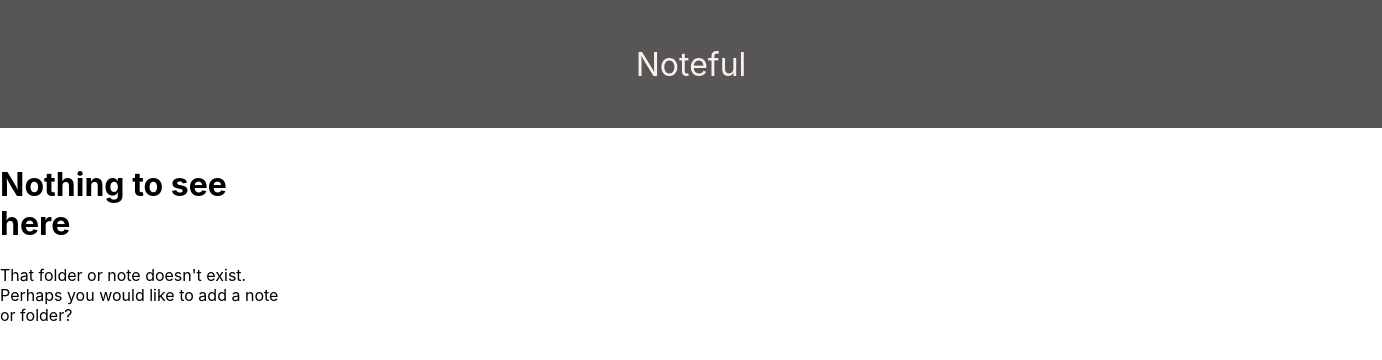
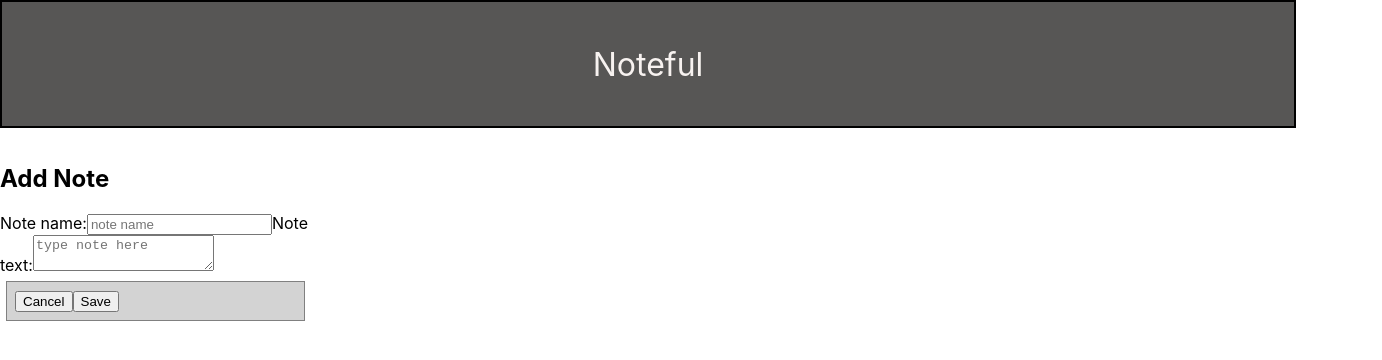
Before and after one commit to kim-mccallum/Noteful, a React (Create React App) app: page /add-note in a window 1280 px wide. Shown: the top 360 px of the page, 1382 px wide, since content can reach past the window. Built offline with nearby package versions, Linux system fonts and the light colour scheme; no server answers.

Commit message:
fixing the dates

```diff
--- a/src/AddFolder/AddFolder.js
+++ b/src/AddFolder/AddFolder.js
@@ -1,12 +1,10 @@
 import React, { Component } from 'react';
 import NotefulContext from '../NotefulContext';
 
-// Does this have to be an RCC?? Nope - No state or lifecycle methods required
 export default class AddFolder extends Component {
     state = {
         folderName: ''
     };
-
 
     // Controlled form - just changes state from input itself
     inputHandler = (e) => {
@@ -15,8 +13,7 @@
     }
 
    render() {
-    // Just two things in the form - Folder name input and Submit button
-    console.log(this.state);
+    // console.log(this.state);
     return (
             <NotefulContext.Consumer>
                 {(context) => (
--- a/src/AddNote/AddNote.js
+++ b/src/AddNote/AddNote.js
@@ -0,0 +1,76 @@
+import React, { Component } from 'react'
+import NotefulContext from '../NotefulContext';
+
+export default class AddNote extends Component {
+    constructor(props){
+        super(props);
+        this.state = {
+            name: '',
+            modified:'',
+            folderId:'',
+            content:''
+        }
+    }
+
+    // Controlled form - just changes state from input itself
+    inputHandler = (e) => {
+        // use square brackets for dynamic key name - make the names match!
+        this.setState({
+            [e.target.name]:e.target.value,
+        })
+    }
+    render() {
+        return (
+            <NotefulContext.Consumer>
+                {(context) => (
+                <div className="addNote">
+                    <h2>Add Note</h2>
+                    {/* { error } */}
+                    <form className="addNoteForm" onSubmit={(e) => {
+                        e.preventDefault();
+                        context.handleSubmitNote(
+                            // Pass the entire state object?
+                            this.state.folderName
+                        )
+                        this.props.routeProps.history.push('/')
+                        }}>
+                        {/* MAKE THIS A SELECT MENU AND USE LOGIC TO GET THE FOLDER NAMES AND MATCH TO THE FOLDER ID */}
+                        {/* FOLDER */}
+
+                        {/* GET CURRENT TIME/DATE MODIFIED - LIKELY IN THE FUNCTION NOT HERE */}
+
+                        {/* NOTE NAME */}
+                        <label htmlFor="name">Note name:</label>
+                        <input
+                            type="text"
+                            name="name"
+                            id="name"
+                            placeholder="note name"
+                            onChange={this.inputHandler}/>
+
+                        {/* TEXTAREA FOR THE NOTE ITSELF */}
+                        <label>
+                            Note text:
+                            <textarea
+                                name="content"
+                                placeholder="type note here"
+                                onChange={this.inputHandler} />
+                        </label>
+
+                        <div className="addNoteBtn">
+                            <button onClick={(e) => {
+                                // Stop the reload
+                                e.preventDefault();
+                                // send you back to the home URL
+                                this.props.routeProps.history.goBack()
+                            }}>Cancel</button>
+
+                            <button type="submit" >Save</button>
+                        </div>
+                    </form>
+                </div>
+                )}
+        </NotefulContext.Consumer>
+        )
+    }
+}
--- a/src/App.css
+++ b/src/App.css
@@ -6,7 +6,7 @@
 
 .App {
     display: grid;
-    grid-template-columns: 22% 73%;
+    grid-template-columns: 25% 75%;
     grid-template-rows: 10vw 30vw 10vw;
     grid-gap: 1em;
   }
--- a/src/App.js
+++ b/src/App.js
@@ -4,8 +4,9 @@
 import HomePage from './HomePage'
 import FolderPage from './FolderPage'
 import NotePage from './NotePage'
-import AddFolder from './AddFolder/AddFolder'
-import NotFoundPage from './NotFoundPage'
+import AddFolder from './AddFolder/AddFolder';
+import AddNote from './AddNote/AddNote';
+import NotFoundPage from './NotFoundPage';
 import NotefulContext from './NotefulContext';
 import './App.css'
 
@@ -34,7 +35,7 @@
         return Promise.all([notesRes.json(), foldersRes.json()]);
       })
       .then(([notes, folders]) => {
-        console.log(folders);
+        // console.log(folders);
         this.setState({
           notes:notes,
           folders:folders
@@ -45,7 +46,6 @@
       })
   }
   // Method to add a new folder form submission - make POST request in here - called by AddFolder
-    // fetch request and then the API will give us an id. I will have to figure out how to pass the id back to??
   handleSubmitFolder = folderName => {
     fetch(`http://localhost:9090/folders`, {
     method: 'POST',
@@ -67,11 +67,39 @@
     })
     .catch(err => console.log(err))
     }
+  // Method to add a new folder form submission - make POST request in here - called by AddFolder
+  handleSubmitNote = noteObject => {
+    fetch(`http://localhost:9090/notes`, {
+    method: 'POST',
+    headers: {
+        'content-type': 'application/json'
+    },
+    // Change this to get all the attributes
+    body: JSON.stringify({
+      id: noteObject.id,
+      name: noteObject.name,
+      modified: noteObject.modified,
+      folderId: noteObject.folderId,
+      content: noteObject.content
+    })
+    })
+    .then(res => {
+      // success/error message?
+      console.log(res);
+      return res.json()
+    })
+    .then(response => {
+      console.log(response)
+      // // THIS NEEDS TO CHANGE AS I'M PUSHING A WHOLE OBJECT
+      // let newState = this.state.notes;
+      // newState.push({name:folderName, id:response.id})
+      // this.setState({folders: newState})
+    })
+    .catch(err => console.log(err))
+    }
 
   // Called by in NoteItem
   deleteNoteHandler = noteId => {
-    // DELETE note request should make a request to /notes/<note-id>
-    // HELP ME UNDERSTAND/FIX THIS FUNCTION
     fetch(`http://localhost:9090/notes/${noteId}`, {
       method: 'DELETE',
       headers: {
@@ -108,7 +136,8 @@
       folders: this.state.folders,
       notes: this.state.notes,
       deleteNoteHandler: this.deleteNoteHandler,
-      handleSubmitFolder: this.handleSubmitFolder
+      handleSubmitFolder: this.handleSubmitFolder,
+      handleSubmitNote: this.handleSubmitNote
     }
     return (
       // Provider - Wrap everything up so that the descendents have access
@@ -127,7 +156,8 @@
               <Route path='/note/:id' component={routeProps => <NotePage routeProps={routeProps} store={this.state} />}/>
               {/* ADD NEW ROUTES FOR ADDFOLDER AND ADDNOTE FORM VIEWS */}
               {/* Pass the functions to add folders/notes as props */}
-              <Route path='/add-folder' component={routeProps => <AddFolder routeProps={routeProps} store={this.state} />} />
+              <Route path='/add-folder' component={routeProps => <AddFolder routeProps={routeProps} />} />
+              <Route path='/add-note' component={routeProps => <AddNote routeProps={routeProps} />} />
               <Route component={NotFoundPage}/>
             </Switch>
           </>
--- a/src/Header.css
+++ b/src/Header.css
@@ -5,7 +5,7 @@
   justify-content: center;
   font-size: 2em;
   background: #575655;
-  margin-right: -150px;
+  border: 2px solid black;
 }
 
 header > a {
--- a/src/NoteItem.js
+++ b/src/NoteItem.js
@@ -4,7 +4,8 @@
 import './NoteItem.css'
 
 function NoteItem(props) {
-    const date = props.note.modified.split('T')[0]
+    // const date = props.note.modified.split('T')[0]
+    const date = new Date(props.note.modified).toDateString()
     return (
       <NotefulContext.Consumer>
         {(context) => (
--- a/src/NoteList.css
+++ b/src/NoteList.css
@@ -3,4 +3,6 @@
     margin: 6px;
     padding: 8px;
     margin-right: 15px;
+    list-style: none;
+    background: lightgray;
 }
--- a/src/NoteList.js
+++ b/src/NoteList.js
@@ -1,14 +1,9 @@
 import React from 'react';
-import NoteItem from './NoteItem'
-import NotefulContext from './NotefulContext';
-import './NoteList.css'
+import NoteItem from './NoteItem';
+import { NavLink } from 'react-router-dom';
+import './NoteList.css';
 
 export default function NoteList(props){
-    // This could/should be a context consumer?
-    // const notes = useContext(NotefulContext).notes.map((note) => {
-    //   return <NoteItem className="noteItem" note={note} key={note.id}/>
-    // })
-
     const notes = props.notes.map((note) => {
       return <NoteItem className="noteItem" note={note} key={note.id}/>
     })
@@ -17,9 +12,9 @@
       <section className='NoteList_main'>
           <ul>
             {notes}
-            <button className="addNoteBtn">
-              Add Note
-            </button>
+            <li className="addNoteBtn">
+              <NavLink to={`/add-note`}>Add Note</NavLink>
+            </li>
           </ul>
       </section>
     )
--- a/src/NotePage.js
+++ b/src/NotePage.js
@@ -4,7 +4,7 @@
 import './NotePage.css'
 
 export default function NotePage(props){
-    const { routeProps, store } = props;
+    const { routeProps } = props;
     const { routeProps: {match:{params:{id}}}} = props;
 
     // Use the match params to get the id and look up the folder and note
@@ -14,6 +14,7 @@
     const folder = props.store.folders.find(f => f.id === note.folderId);
     // How can I split the date up when it's undefined on the first render?
     // const date = props.note.modified.split('T')[0];
+    // const date = new Date(props.note.modified).toDateString()
 
     return (
       <NotefulContext.Consumer>
@@ -22,7 +23,7 @@
         <NotePageSideNav folderName={folder ? folder.name : ''} {...props}/>
         <section className="singleNoteSection">
           <h2>{note ? note.name : ''}</h2>
-          <p>{`Date modified: ${note ? note.modified.split('T')[0] : ''}`}</p>
+          <p>{`Date modified: ${note ? new Date(props.note.modified).toDateString()  : ''}`}</p>
           <button onClick={(e) => {
             // Stop the reload
             e.preventDefault();
--- a/src/NotefulContext.js
+++ b/src/NotefulContext.js
@@ -5,6 +5,7 @@
     notes:[],
     deleteNoteHandler: () => {},
     handleSubmitFolder: () => {},
+    handleSubmitNote: () => {},
 });
 
 export default NotefulContext;
```
Lines whose indentation alone changed are shown as unchanged.
